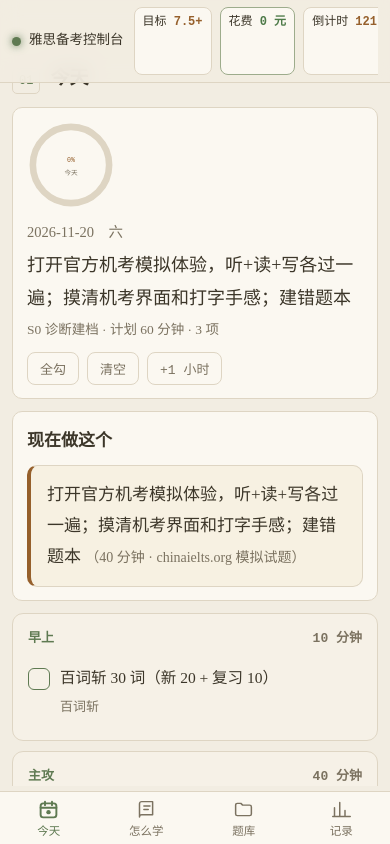
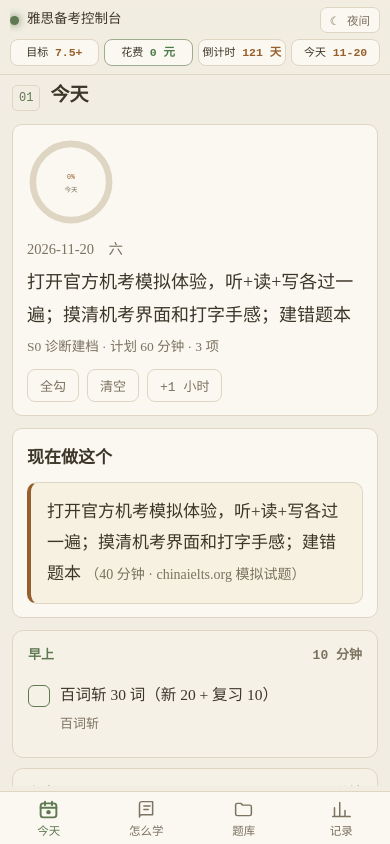
Before and after one commit to humphrey688/apps, a plain HTML site: page ielts/index.html in a window 390 px wide. Drawn offline with Linux system fonts and the light colour scheme.

Commit message:
mobile: no top horizontal scroll, compact 2-row topbar, dynamic topH, tables fit width

```diff
--- a/ielts/index.html
+++ b/ielts/index.html
@@ -174,10 +174,13 @@ footer{color:var(--dim);font-size:13.5px;border-top:1px solid var(--line);paddin
 @media (max-width:880px){
   body{font-size:16px;height:100dvh;overflow:hidden}
   .top{position:fixed;top:0;left:0;right:0}
-  .top .in{padding:7px 12px;gap:10px}
-  .brand{font-size:13.5px}
-  .kpi{padding:3px 8px;font-size:12px}
-  .shell{display:block;height:100dvh;padding:calc(var(--topH) + 8px) 0 calc(var(--tabH) + env(safe-area-inset-bottom));
+  .top .in{display:grid;grid-template-columns:minmax(0,1fr) auto;gap:6px 8px;padding:7px 10px 8px;align-items:center}
+  .brand{font-size:13.5px;min-width:0;overflow:hidden;text-overflow:ellipsis}
+  #theme{grid-column:2;grid-row:1;justify-self:end;margin:0;padding:4px 9px;font-size:11.5px;border-radius:7px}
+  .kpis{grid-column:1/-1;grid-row:2;margin:0;display:grid;grid-template-columns:repeat(4,minmax(0,1fr));gap:5px;overflow:visible}
+  .kpi{padding:2px 4px;font-size:11px;text-align:center;min-width:0;overflow:hidden;text-overflow:ellipsis}
+  .kpi b{font-size:11.5px}
+  .shell{display:block;height:100dvh;padding:calc(var(--topH) + 4px) 0 calc(var(--tabH) + env(safe-area-inset-bottom));
     overflow:hidden}
   .sidenav{display:none}
   main{height:100%;overflow:hidden}
@@ -198,14 +201,18 @@ footer{color:var(--dim);font-size:13.5px;border-top:1px solid var(--line);paddin
   .tl{height:70px}
   .tl .seg{padding:0 8px;font-size:11px}
   .tl .seg b{font-size:12px}
-  .tbl table{min-width:520px}
-  table{font-size:14.5px}
+  .tbl{padding:2px 6px 6px}
+  .tbl table,.p table,#speak table{min-width:0;width:100%;table-layout:fixed}
+  .tbl th,.tbl td,.p th,.p td,#speak th,#speak td{width:auto}
+  table{font-size:12.5px}
+  th,td{padding:4px 5px;word-break:break-word;overflow-wrap:anywhere}
   .tx{font-size:15.5px}
   .libgrid{grid-template-columns:1fr}
   .form{grid-template-columns:repeat(3,minmax(0,1fr))}
   footer{padding-bottom:10px}
 }
 @media (max-width:620px){.form{grid-template-columns:repeat(2,minmax(0,1fr))}}
+@media (max-width:340px){.kpis{grid-template-columns:repeat(2,minmax(0,1fr))}}
 </style>
 </head>
 <body>
@@ -217,8 +224,8 @@ footer{color:var(--dim);font-size:13.5px;border-top:1px solid var(--line);paddin
     <div class="kpi g">花费 <b>0 元</b></div>
     <div class="kpi">倒计时 <b id="cd">--</b></div>
     <div class="kpi">今天 <b id="td">--</b></div>
-    <button class="btn" id="theme">☾ 夜间</button>
   </div>
+  <button class="btn" id="theme">☾ 夜间</button>
 </div></div>
 
 <div class="shell">
@@ -1221,6 +1228,18 @@ addEventListener('scroll',()=>{
   secs.forEach(s=>{if(s.getBoundingClientRect().top<170)cur=s;});
   $$('.sidenav a').forEach(a=>a.classList.toggle('on',a.getAttribute('href')==='#'+cur.id));
 },{passive:true});
+
+/* 顶栏实际高度写入 --topH：手机端内容区既不被遮、也不留白 */
+function setTopH(){
+  const t=document.querySelector('.top');
+  if(!t) return;
+  const h=Math.round(t.getBoundingClientRect().height);
+  if(h>0) document.documentElement.style.setProperty('--topH',h+'px');
+}
+setTopH();
+addEventListener('resize',setTopH);
+addEventListener('orientationchange',()=>setTimeout(setTopH,300));
+addEventListener('load',()=>{setTopH();setTimeout(setTopH,400);});
 </script>
 </body>
 </html>
```
